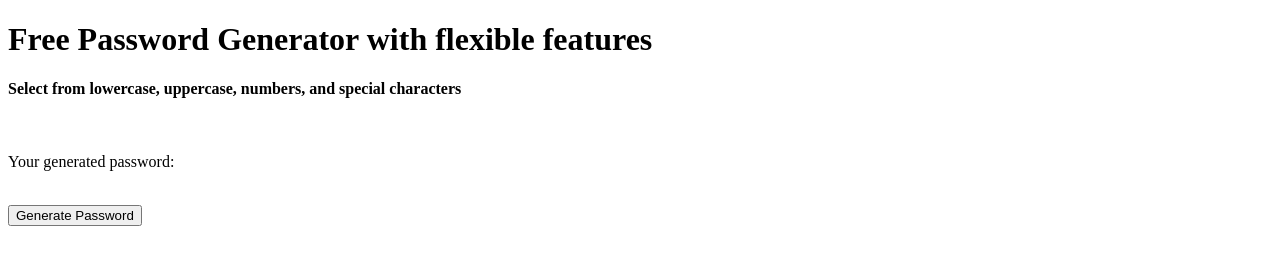
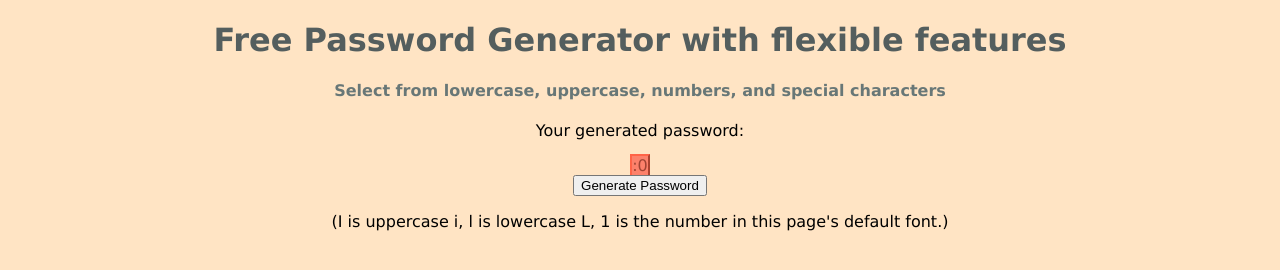
Before and after one commit to Stuvington/Password-Generator, a plain HTML site: page index.html in a window 1280 px wide. Drawn offline with Linux system fonts and the light colour scheme.

Commit message:
Some CSS

```diff
--- a/assets/css/style.css
+++ b/assets/css/style.css
@@ -0,0 +1,22 @@
+body {
+    /* background-color: rgba(0, 255, 255, 0.774); */
+    background-color:bisque;
+    text-align: center;
+    font-family:Verdana, Geneva, Tahoma, sans-serif
+}
+
+h1 {
+    color:rgb(84, 94, 94);
+}
+
+h4 {
+    color: rgb(104, 119, 119);
+}
+
+span {
+    border:2px solid tomato;
+    border-style:outset;
+    background-color: rgb(252, 129, 107);
+    color:rgba(133, 51, 36, 0.774);
+    font:verdana;
+}
--- a/index.html
+++ b/index.html
@@ -10,10 +10,11 @@
 <body>
     <h1>Free Password Generator with flexible features</h1>
     <h4>Select from lowercase, uppercase, numbers, and special characters</h4>
-    <br>
-    <p>Your generated password: <span id="generatedFinal"></span></p>
+    <p>Your generated password: </p>
+    <span id="generatedFinal">:0</span>
     <br>
     <button id="generateBtn">Generate Password</button>
     <script src="./assets/js/script.js"></script>
+    <p>(I is uppercase i, l is lowercase L, 1 is the number in this page's default font.)</p>
 </body>
 </html>
```
